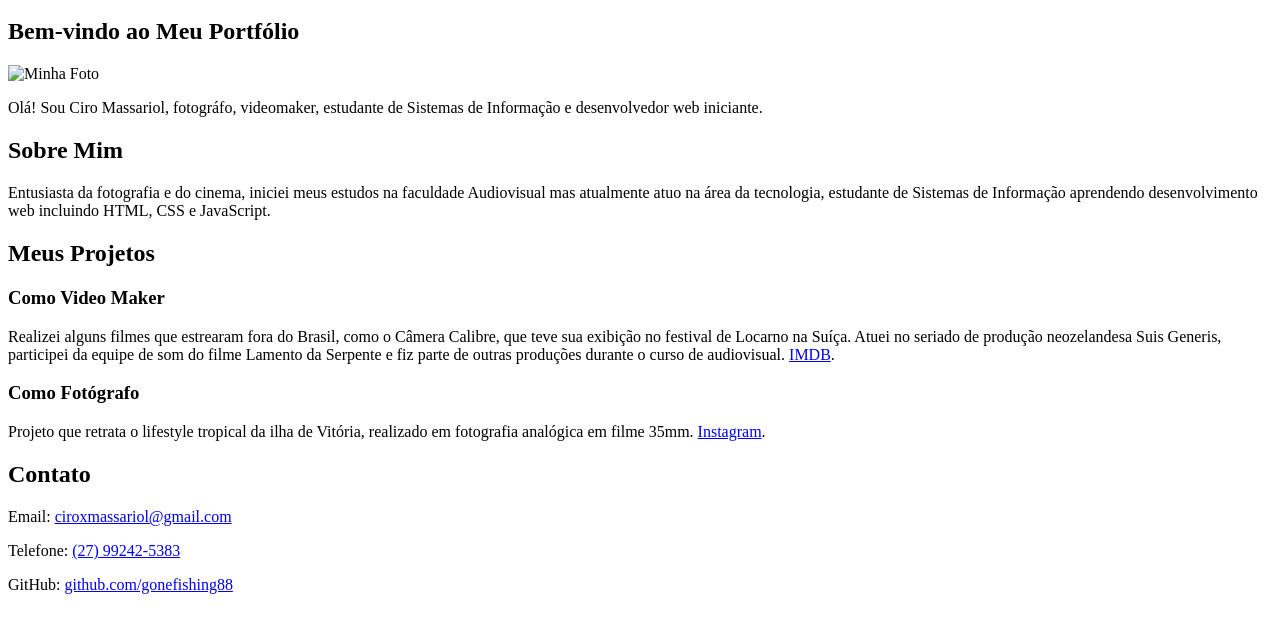
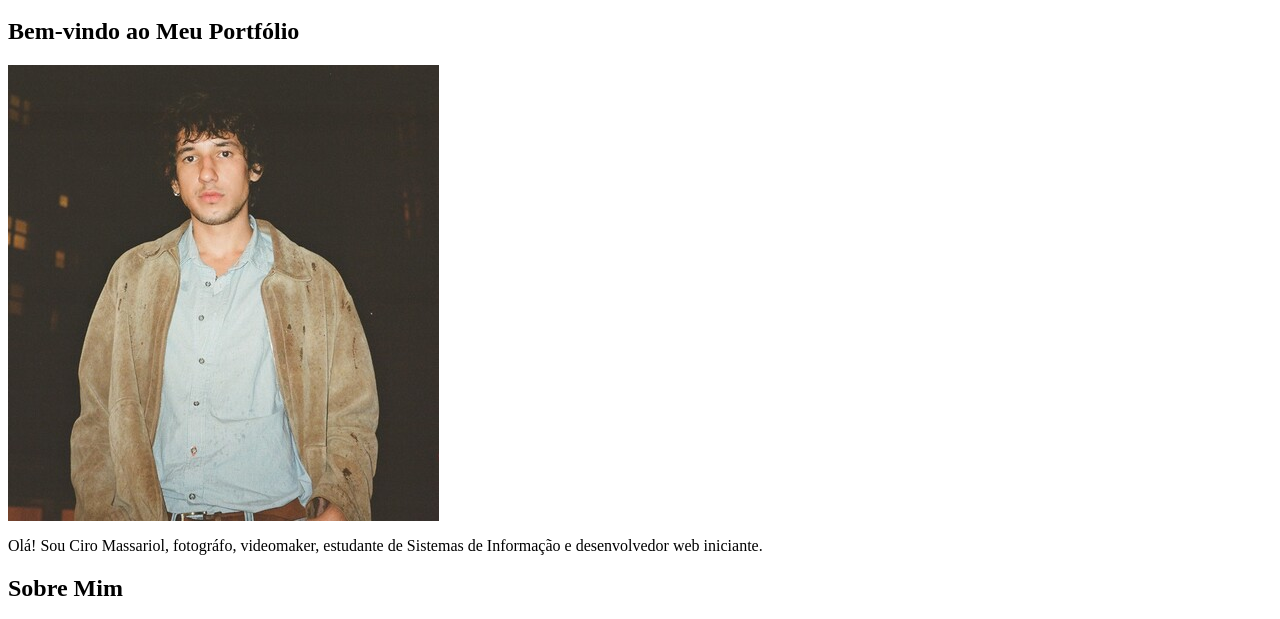
Before and after one commit to gonefishing88/portfoliohtml, a plain HTML site: page index.html in a window 1280 px wide. Shown: the part 140-759 px from the top of the page. Drawn offline with Linux system fonts and the light colour scheme.

Commit message:
Update index.html

```diff
--- a/index.html
+++ b/index.html
@@ -22,7 +22,7 @@
     <div class="container">
         <section id="inicio">
             <h2>Bem-vindo ao Meu Portfólio</h2>
-            <img src="img/sua-foto.jpg" alt="Minha Foto" class="foto">
+            <img src="img/sua-foto1.jpg" alt="Minha Foto" class="foto">
             <p>Olá! Sou Ciro Massariol, fotográfo, videomaker, estudante de Sistemas de Informação e desenvolvedor web iniciante.</p>
         </section>
 
```
